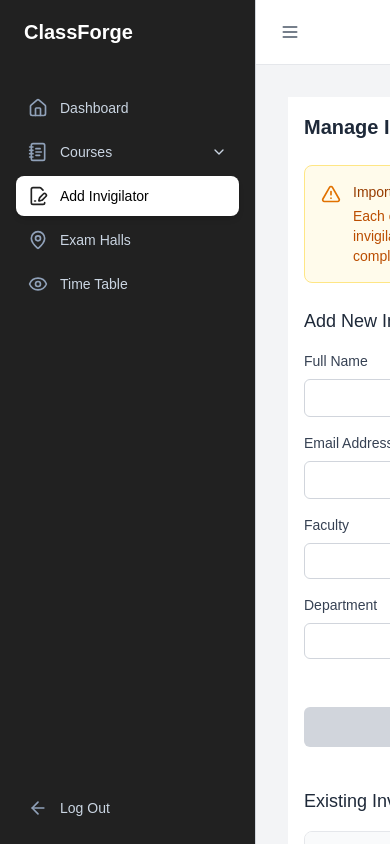
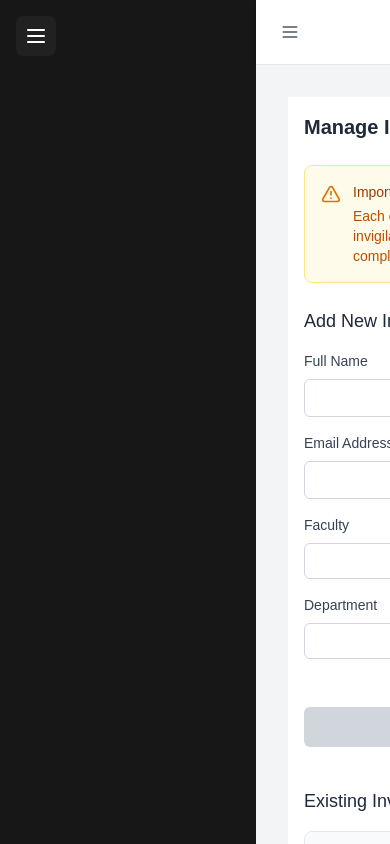
Before and after one commit to dimka90/ClassForge, a Next.js app in the folder frontend/: page /add-invigilator in a window 390 px wide. Shown: the top 844 px of the page. Built offline with nearby package versions, Linux system fonts and the light colour scheme.

Commit message:
feat: implement responsive mobile menu in Sidebar component

```diff
--- a/frontend/components/SideBar.tsx
+++ b/frontend/components/SideBar.tsx
@@ -11,8 +11,10 @@ import {
   Eye,
   FilePenLine,
   MapPin,
+  Menu,
+  X,
 } from "lucide-react";
-import { useState } from "react";
+import { useState, useEffect } from "react";
 import { motion, AnimatePresence } from "framer-motion";
 
 export default function SideBar() {
@@ -20,6 +22,21 @@ export default function SideBar() {
   const [isCoursesOpen, setIsCoursesOpen] = useState(
     pathname.startsWith("/courses")
   );
+  const [isMobileOpen, setIsMobileOpen] = useState(false);
+  const [isMobile, setIsMobile] = useState(false);
+
+  useEffect(() => {
+    const checkIfMobile = () => {
+      setIsMobile(window.innerWidth < 768);
+      if (window.innerWidth >= 768) {
+        setIsMobileOpen(false);
+      }
+    };
+
+    checkIfMobile();
+    window.addEventListener("resize", checkIfMobile);
+    return () => window.removeEventListener("resize", checkIfMobile);
+  }, []);
 
   const navItems = [
     { href: "/home", label: "Dashboard", icon: Home },
@@ -48,15 +65,43 @@ export default function SideBar() {
     setIsCoursesOpen(!isCoursesOpen);
   };
 
+  const toggleMobileMenu = () => {
+    setIsMobileOpen(!isMobileOpen);
+  };
+
   return (
-    <aside className="w-64 h-screen bg-[#212121] text-white fixed left-0 top-0 border-r border-gray-300 flex flex-col">
+    <>
+      {/* Mobile menu button */}
+      <motion.button
+        onClick={toggleMobileMenu}
+        className="fixed z-30 md:hidden top-4 left-4 p-2 rounded-lg bg-[#212121] text-white"
+        whileTap={{ scale: 0.95 }}
+        initial={{ opacity: 0 }}
+        animate={{ opacity: isMobile ? 1 : 0 }}
+        transition={{ duration: 0.2 }}
+      >
+        {isMobileOpen ? <X size={24} /> : <Menu size={24} />}
+      </motion.button>
+
+      {/* Sidebar */}
+      <motion.aside
+        initial={false}
+        animate={{
+          width: isMobile ? (isMobileOpen ? "16rem" : "0rem") : "16rem",
+          opacity: isMobile ? (isMobileOpen ? 1 : 0) : 1,
+        }}
+        transition={{ type: "spring", stiffness: 300, damping: 30 }}
+        className={`h-screen bg-[#212121] text-white fixed left-0 top-0 border-r border-gray-300 flex flex-col z-20 overflow-hidden ${
+          isMobile ? "w-0" : "w-64"
+        }`}
+      >
         {/* Header */}
-      <div className="h-16 flex items-center justify-start px-6 ">
+        <div className="h-16 flex items-center justify-start px-6">
           <h1 className="text-xl font-semibold text-white">ClassForge</h1>
         </div>
 
         {/* Navigation */}
-      <nav className="flex-1 px-4 py-6">
+        <nav className="flex-1 px-4 py-6 overflow-y-auto">
           <div className="space-y-1">
             {navItems.map((item) => {
               const Icon = item.icon;
@@ -64,7 +109,9 @@ export default function SideBar() {
 
               return (
                 <div key={item.href}>
-                <div
+                  <motion.div
+                    whileHover={{ scale: 1.02 }}
+                    whileTap={{ scale: 0.98 }}
                     onClick={item.subItems ? toggleCoursesDropdown : undefined}
                     className={`
                       flex items-center justify-between px-3 py-2.5 rounded-lg text-sm font-medium transition-all duration-200 group cursor-pointer
@@ -94,7 +141,7 @@ export default function SideBar() {
                       ) : (
                         <ChevronDown className="h-4 w-4" />
                       ))}
-                </div>
+                  </motion.div>
 
                   {/* Sub-items with Framer Motion animation */}
                   {item.subItems && (
@@ -109,8 +156,12 @@ export default function SideBar() {
                         >
                           <div className="ml-8 mt-1 space-y-1">
                             {item.subItems.map((subItem) => (
+                              <motion.div
+                                key={subItem.href}
+                                whileHover={{ x: 5 }}
+                                transition={{ type: "spring", stiffness: 300 }}
+                              >
                                 <Link
-                              key={subItem.href}
                                   href={subItem.href}
                                   className={`
                                     flex items-center px-3 py-2 rounded-lg text-sm font-medium transition-all duration-200
@@ -123,6 +174,7 @@ export default function SideBar() {
                                 >
                                   <span>{subItem.label}</span>
                                 </Link>
+                              </motion.div>
                             ))}
                           </div>
                         </motion.div>
@@ -137,6 +189,7 @@ export default function SideBar() {
 
         {/* Bottom section */}
         <div className="p-4">
+          <motion.div whileHover={{ scale: 1.02 }} whileTap={{ scale: 0.98 }}>
             <Link
               href="/"
               className="flex items-center px-3 py-2.5 rounded-lg text-sm font-medium text-slate-300 hover:text-white hover:bg-gray-500 transition-all duration-200 group"
@@ -144,7 +197,22 @@ export default function SideBar() {
               <ArrowLeft className="mr-3 h-5 w-5 text-slate-400 group-hover:text-white transition-colors" />
               <span>Log Out</span>
             </Link>
+          </motion.div>
         </div>
-    </aside>
+      </motion.aside>
+
+      {/* Overlay for mobile */}
+      <AnimatePresence>
+        {isMobile && isMobileOpen && (
+          <motion.div
+            initial={{ opacity: 0 }}
+            animate={{ opacity: 0.5 }}
+            exit={{ opacity: 0 }}
+            onClick={toggleMobileMenu}
+            className="fixed inset-0 z-10 bg-black md:hidden"
+          />
+        )}
+      </AnimatePresence>
+    </>
   );
 }
```
Lines whose indentation alone changed are shown as unchanged.
